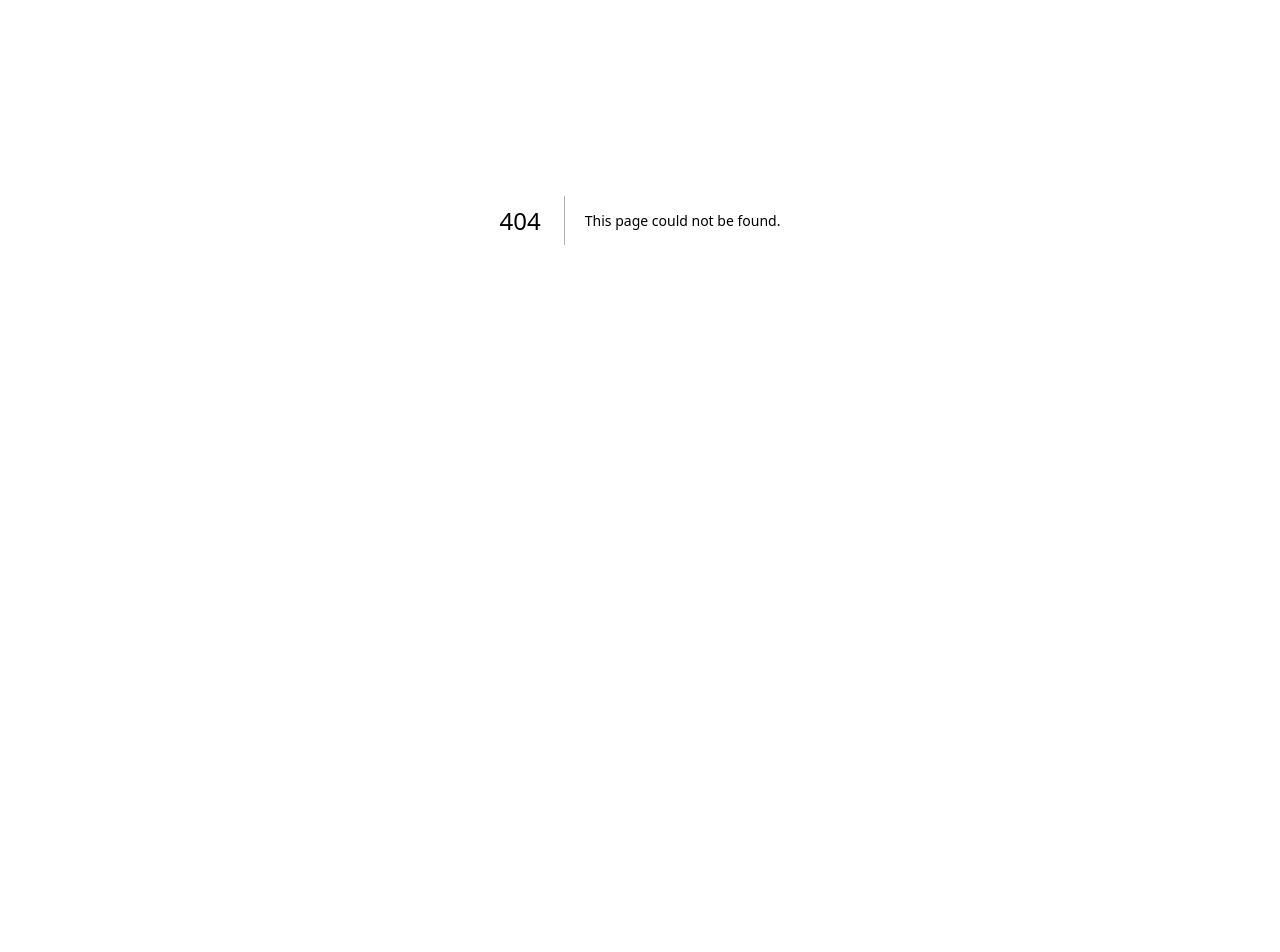
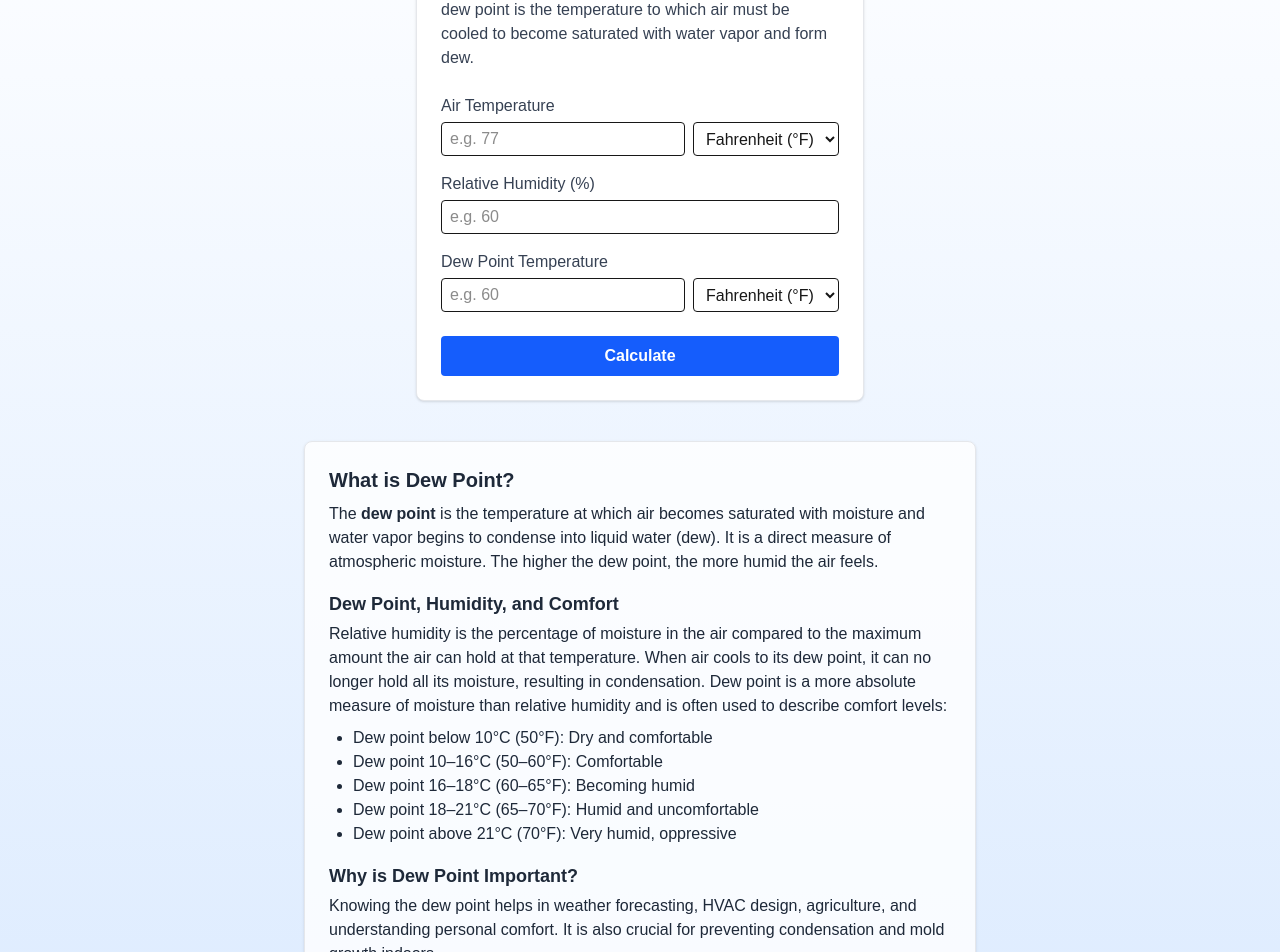
Before and after one commit to yeyz66/calcx, a Next.js app: page /dew-point-calculator in a window 1280 px wide. Before the commit this address had no page. Shown: the part 180-1132 px from the top of the page. Before the commit the page ends 800 px from the top, so only its background shows below. Built offline with nearby package versions, Linux system fonts and the light colour scheme.

Commit message:
dew point calculator

```diff
--- a/app/components/CalculatorGroups.tsx
+++ b/app/components/CalculatorGroups.tsx
@@ -43,6 +43,16 @@ const calculatorGroups = [
       },
     ],
   },
+  {
+    group: 'Weather',
+    calculators: [
+      {
+        name: 'Dew Point Calculator',
+        description: 'Estimate the dew point temperature based on air temperature and relative humidity.',
+        href: '/dew-point-calculator',
+      },
+    ],
+  },
 ];
 
 export default function CalculatorGroups({ search }: { search: string }) {
--- /dev/null
+++ b/app/dew-point-calculator/page.tsx
@@ -0,0 +1,165 @@
+'use client';
+import Header from '../components/Header';
+import Footer from '../components/Footer';
+import React, { useState } from 'react';
+
+function calculateDewPoint(temp: number, rh: number): number {
+  // Magnus formula (approximation)
+  const a = 17.27;
+  const b = 237.7;
+  const alpha = ((a * temp) / (b + temp)) + Math.log(rh / 100);
+  return (b * alpha) / (a - alpha);
+}
+
+function calculateHumidity(temp: number, dew: number): number {
+  // Inverse Magnus formula
+  const a = 17.27;
+  const b = 237.7;
+  const alpha = ((a * dew) / (b + dew));
+  const rh = 100 * Math.exp(alpha - ((a * temp) / (b + temp)));
+  return rh;
+}
+
+function calculateTemperature(dew: number, rh: number): number {
+  // Rearranged Magnus formula to solve for temperature
+  const a = 17.27;
+  const b = 237.7;
+  const alpha = Math.log(rh / 100) + ((a * dew) / (b + dew));
+  return (b * alpha) / (a - alpha);
+}
+
+const tempUnits = [
+  { label: 'Celsius (°C)', value: 'C' },
+  { label: 'Fahrenheit (°F)', value: 'F' },
+  { label: 'Kelvin (K)', value: 'K' },
+];
+
+function toCelsius(value: number, unit: string): number {
+  if (unit === 'C') return value;
+  if (unit === 'F') return (value - 32) * 5 / 9;
+  if (unit === 'K') return value - 273.15;
+  return value;
+}
+
+function fromCelsius(value: number, unit: string): number {
+  if (unit === 'C') return value;
+  if (unit === 'F') return value * 9 / 5 + 32;
+  if (unit === 'K') return value + 273.15;
+  return value;
+}
+
+export default function DewPointCalculatorPage() {
+  const [temperature, setTemperature] = useState('');
+  const [humidity, setHumidity] = useState('');
+  const [dewPoint, setDewPoint] = useState('');
+  const [tempUnit, setTempUnit] = useState('F');
+  const [dewUnit, setDewUnit] = useState('F');
+  const [result, setResult] = useState<React.ReactNode>(null);
+
+  function formatTemperatureResults(valueC: number, label: string) {
+    return (
+      <div className="mt-4 text-lg font-bold text-green-700">
+        {label}:<br />
+        {fromCelsius(valueC, 'C').toFixed(2)} °C &nbsp;|&nbsp; {fromCelsius(valueC, 'F').toFixed(2)} °F &nbsp;|&nbsp; {fromCelsius(valueC, 'K').toFixed(2)} K
+      </div>
+    );
+  }
+
+  function handleCalculate() {
+    const temp = temperature !== '' ? toCelsius(parseFloat(temperature), tempUnit) : null;
+    const rh = humidity !== '' ? parseFloat(humidity) : null;
+    const dew = dewPoint !== '' ? toCelsius(parseFloat(dewPoint), dewUnit) : null;
+    let count = 0;
+    if (temp !== null) count++;
+    if (rh !== null) count++;
+    if (dew !== null) count++;
+    if (count !== 2) {
+      setResult('Please enter exactly two values to calculate the third.');
+      return;
+    }
+    if (temp !== null && rh !== null) {
+      if (rh <= 0 || rh > 100) {
+        setResult('Relative humidity must be between 1 and 100%.');
+        return;
+      }
+      const dewResultC = calculateDewPoint(temp, rh);
+      setDewPoint('');
+      setResult(formatTemperatureResults(dewResultC, 'Dew Point Temperature'));
+    } else if (temp !== null && dew !== null) {
+      const rhResult = calculateHumidity(temp, dew);
+      if (rhResult <= 0 || rhResult > 100) {
+        setResult('Calculated relative humidity is out of valid range (1-100%).');
+        return;
+      }
+      setHumidity(rhResult.toFixed(2));
+      setResult(`Relative Humidity: ${rhResult.toFixed(2)} %`);
+    } else if (dew !== null && rh !== null) {
+      if (rh <= 0 || rh > 100) {
+        setResult('Relative humidity must be between 1 and 100%.');
+        return;
+      }
+      const tempResultC = calculateTemperature(dew, rh);
+      setTemperature('');
+      setResult(formatTemperatureResults(tempResultC, 'Air Temperature'));
+    }
+  }
+
+  function handleInputChange(setter: (val: string) => void, value: string) {
+    setter(value);
+    setResult(null);
+  }
+
+  return (
+    <div className="min-h-screen flex flex-col bg-gradient-to-b from-white to-blue-100">
+      <Header search="" setSearch={() => {}} />
+      <main className="flex-1 flex flex-col items-center justify-center py-8">
+        <div className="bg-white rounded-lg shadow p-6 w-full max-w-md border border-gray-200">
+          <h1 className="text-2xl font-bold mb-4 text-gray-900">Dew Point Calculator</h1>
+          <p className="mb-6 text-gray-700 text-base">Enter any two values below to calculate the third. The dew point is the temperature to which air must be cooled to become saturated with water vapor and form dew.</p>
+          <div className="space-y-4">
+            <div>
+              <label className="block text-gray-700 mb-1">Air Temperature</label>
+              <div className="flex gap-2">
+                <input type="number" className="w-full border rounded px-2 py-1" value={temperature} onChange={e => handleInputChange(setTemperature, e.target.value)} placeholder="e.g. 77" />
+                <select className="border rounded px-2 py-1" value={tempUnit} onChange={e => setTempUnit(e.target.value)}>
+                  {tempUnits.map(u => <option key={u.value} value={u.value}>{u.label}</option>)}
+                </select>
+              </div>
+            </div>
+            <div>
+              <label className="block text-gray-700 mb-1">Relative Humidity (%)</label>
+              <input type="number" className="w-full border rounded px-2 py-1" value={humidity} onChange={e => handleInputChange(setHumidity, e.target.value)} placeholder="e.g. 60" min="1" max="100" />
+            </div>
+            <div>
+              <label className="block text-gray-700 mb-1">Dew Point Temperature</label>
+              <div className="flex gap-2">
+                <input type="number" className="w-full border rounded px-2 py-1" value={dewPoint} onChange={e => handleInputChange(setDewPoint, e.target.value)} placeholder="e.g. 60" />
+                <select className="border rounded px-2 py-1" value={dewUnit} onChange={e => setDewUnit(e.target.value)}>
+                  {tempUnits.map(u => <option key={u.value} value={u.value}>{u.label}</option>)}
+                </select>
+              </div>
+            </div>
+            <button className="w-full bg-blue-600 text-white py-2 rounded font-semibold mt-2 hover:bg-blue-700 transition" onClick={handleCalculate}>Calculate</button>
+            {result && <div>{result}</div>}
+          </div>
+        </div>
+        <article className="mt-10 max-w-2xl bg-white/80 rounded-lg shadow p-6 border border-gray-200 text-gray-800">
+          <h2 className="text-xl font-bold mb-2">What is Dew Point?</h2>
+          <p className="mb-2">The <strong>dew point</strong> is the temperature at which air becomes saturated with moisture and water vapor begins to condense into liquid water (dew). It is a direct measure of atmospheric moisture. The higher the dew point, the more humid the air feels.</p>
+          <h3 className="text-lg font-semibold mt-4 mb-1">Dew Point, Humidity, and Comfort</h3>
+          <p className="mb-2">Relative humidity is the percentage of moisture in the air compared to the maximum amount the air can hold at that temperature. When air cools to its dew point, it can no longer hold all its moisture, resulting in condensation. Dew point is a more absolute measure of moisture than relative humidity and is often used to describe comfort levels:</p>
+          <ul className="list-disc pl-6 mb-2">
+            <li>Dew point below 10°C (50°F): Dry and comfortable</li>
+            <li>Dew point 10–16°C (50–60°F): Comfortable</li>
+            <li>Dew point 16–18°C (60–65°F): Becoming humid</li>
+            <li>Dew point 18–21°C (65–70°F): Humid and uncomfortable</li>
+            <li>Dew point above 21°C (70°F): Very humid, oppressive</li>
+          </ul>
+          <h3 className="text-lg font-semibold mt-4 mb-1">Why is Dew Point Important?</h3>
+          <p className="mb-2">Knowing the dew point helps in weather forecasting, HVAC design, agriculture, and understanding personal comfort. It is also crucial for preventing condensation and mold growth indoors.</p>
+        </article>
+      </main>
+      <Footer />
+    </div>
+  );
+}
```
